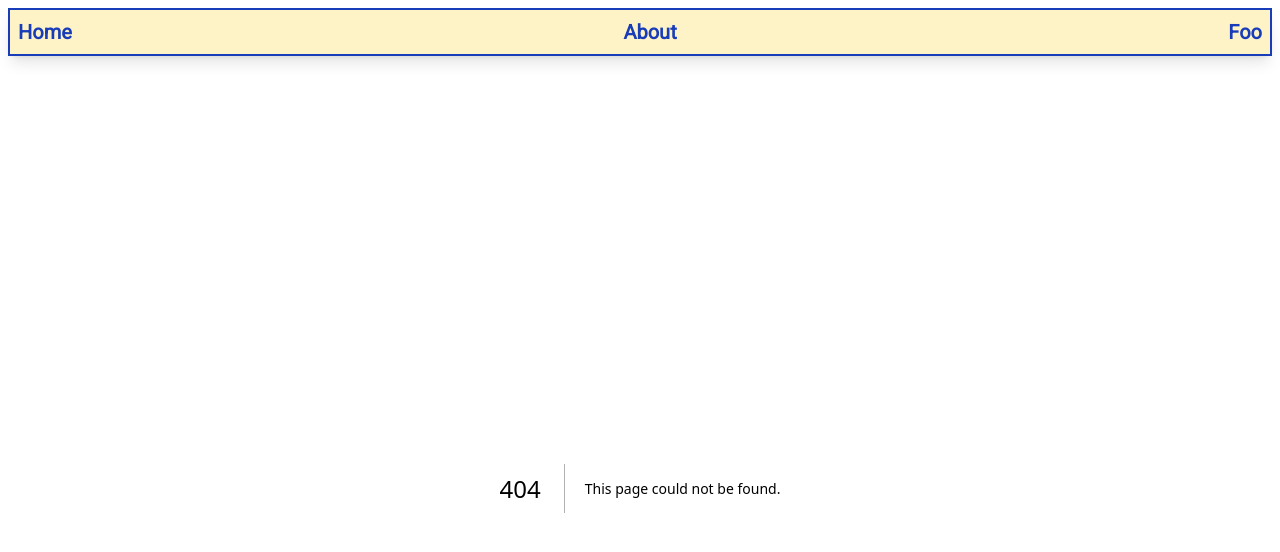
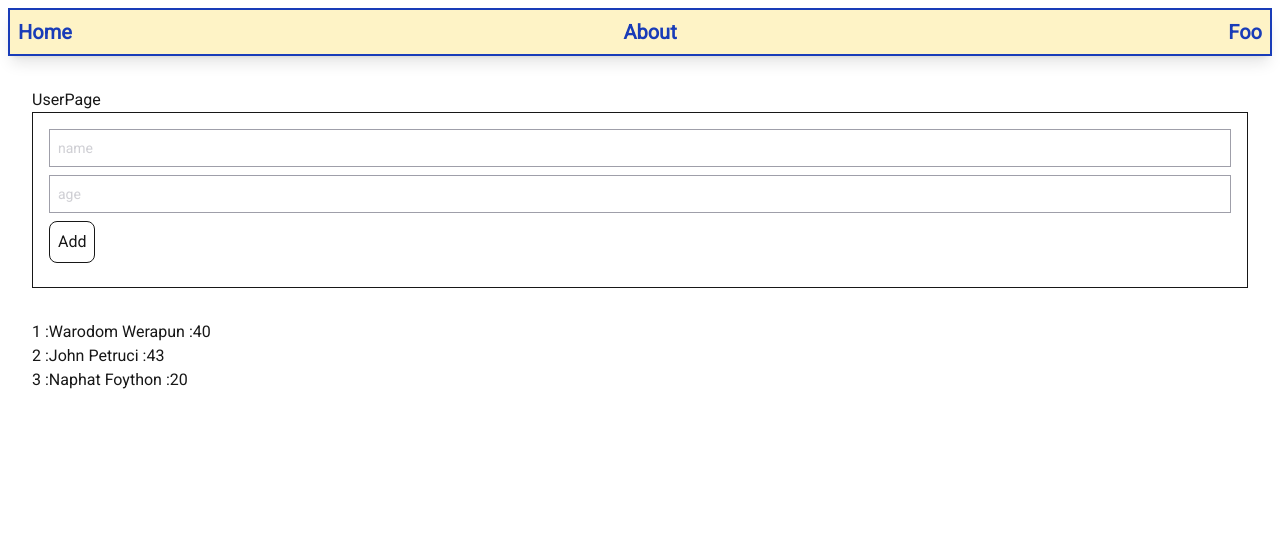
Before and after one commit to cocpsu2025-hash/hello, a Next.js app: page /user in a window 1280 px wide. Before the commit this address had no page. Shown: the top 552 px of the page. Built offline with nearby package versions, Linux system fonts and the light colour scheme.

Commit message:
add button and form

```diff
--- /dev/null
+++ b/app/user/page.tsx
@@ -0,0 +1,47 @@
+
+export default function UserPage() {
+
+  const users = [
+    { id: 1, name: "Warodom Werapun", age: 40 },
+    { id: 2, name: "John Petruci", age: 43 },
+    { id: 3, name: "Naphat Foython", age: 20 },
+  ]
+
+  return (
+    <div>
+      <h1>UserPage</h1>
+
+      <form action=""
+        className="border p-4 mb-8"
+      >
+        <div>
+          <input
+            className="border p-2 text-sm text-zinc-400 mb-2 w-full"
+            type="text" name="name" placeholder="name" />
+
+        </div>
+        <div>
+          <input
+            className="border p-2 text-sm text-zinc-400 mb-2 w-full"
+            type="number" name="age" placeholder="age" />
+        </div>
+        <div>
+          <button
+            className="border p-2 rounded-lg mb-2"
+          >Add</button>
+        </div>
+      </form>
+
+
+      <div>
+        {
+          users.map((item, index) => <div key={index}>
+            {item.id} :
+            {item.name} :
+            {item.age}
+          </div>)
+        }
+      </div>
+    </div>
+  )
+}
```
